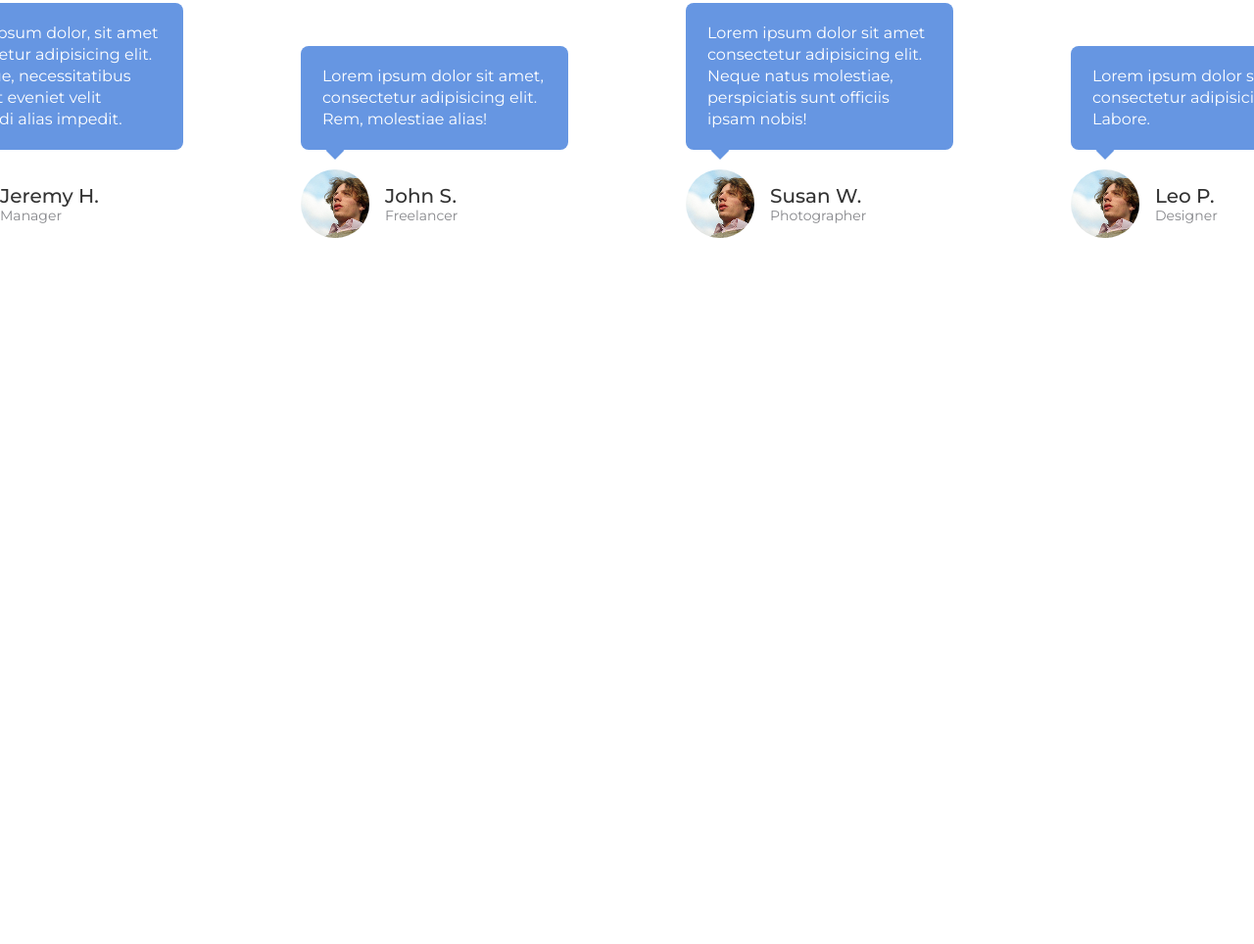
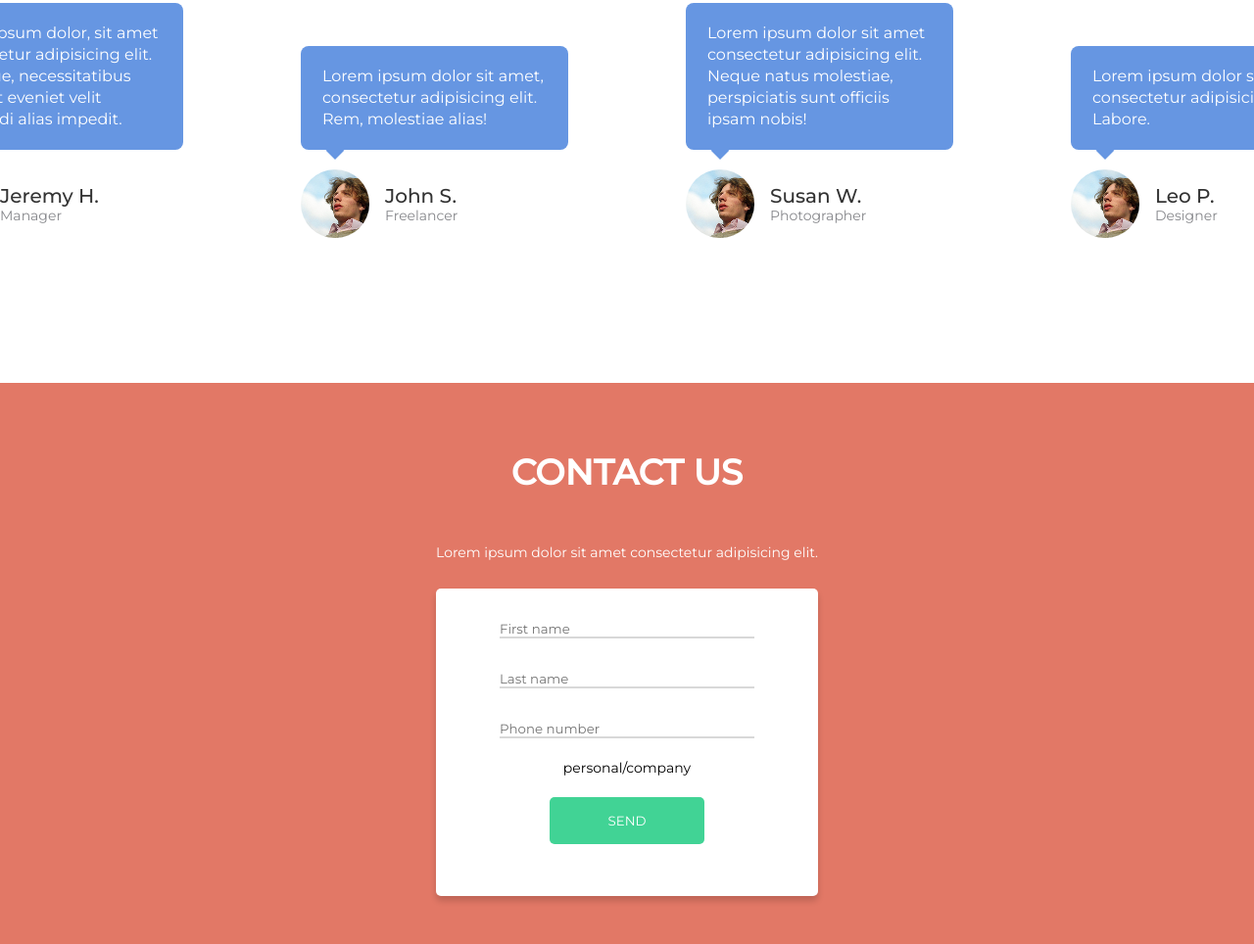
Before and after one commit to dadomaitis/BB, a website: page index.html in a window 1280 px wide. Shown: the part 3682-4646 px from the top of the page at 98% size. Before the commit the page ends 4073 px from the top, so only its background shows below. Drawn offline with Linux system fonts and the light colour scheme.

Commit message:
CintactUs

```diff
--- a/index.html
+++ b/index.html
@@ -40,7 +40,6 @@
         </div>
         <p>Type of subscription</p>
         <button id="getStarted">GET STARTED</button>
-
       </div>
     </div>
   </div>
@@ -246,6 +245,19 @@
       </div>
     </div>
   </div>
+  <div class="contactUs">
+    <h1>CONTACT US</h1>
+    <p>Lorem ipsum dolor sit amet consectetur adipisicing elit.</p>
+      <div class="box">
+        <div class="input2">
+          <input type="text" placeholder="First name" autocomplete="off">
+          <input type="text" placeholder="Last name" autocomplete="off">
+          <input type="text" placeholder="Phone number" autocomplete="off">
+        </div>
+        <p>personal/company</p>
+        <button id="send">SEND</button>
+      </div>
+  </div>
 
 </body>
 </html>
--- a/scss/style.scss
+++ b/scss/style.scss
@@ -177,10 +177,6 @@ div.front{
 
 
     }
-
-
-
-
 }
 
 div.socialmedia {
@@ -600,3 +596,68 @@ div.slides {
         }
     }
 }
+
+div.contactUs {
+    height: 573px;
+    background: #E27866;
+    display: flex;
+    flex-direction: column;
+    align-items: center;
+
+    h1 {
+        font-size: 36px;
+        line-height: 43px;
+        color: $text;
+        margin-top: 70px;
+        margin-bottom: 50px;
+    }
+
+    p {
+        font-size: 14px;
+        line-height: 20px;
+        color: $text;
+    }
+
+    .box {
+        width: 390px;
+        height: 314px;
+        background: #ffffff;
+        display: flex;
+        flex-direction: column;
+        align-items: center;
+        margin-top: 27px;
+        box-shadow: 0px 5px 6px #00000029;
+        border-radius: 5px;
+
+        .input2 {
+            display: flex;
+            flex-direction: column;
+            justify-content: center;
+            align-items: center;
+            gap: 33px;
+            margin-top: 33px;
+            color: #D8D8D8;
+
+            input {
+                width: 260px;
+                border: none;
+                border-bottom: 2px solid #D8D8D8;
+            }
+        }
+
+        p {
+            color: black;
+            margin: 20px;
+        }
+
+        button {
+            height: 48px;
+            width: 158px;
+            color: $text;
+            background: #41D395;
+            border: none;
+            border-radius: 5px;
+        }
+    }
+
+}
```
Also changed, not shown: app/css/style.css.
